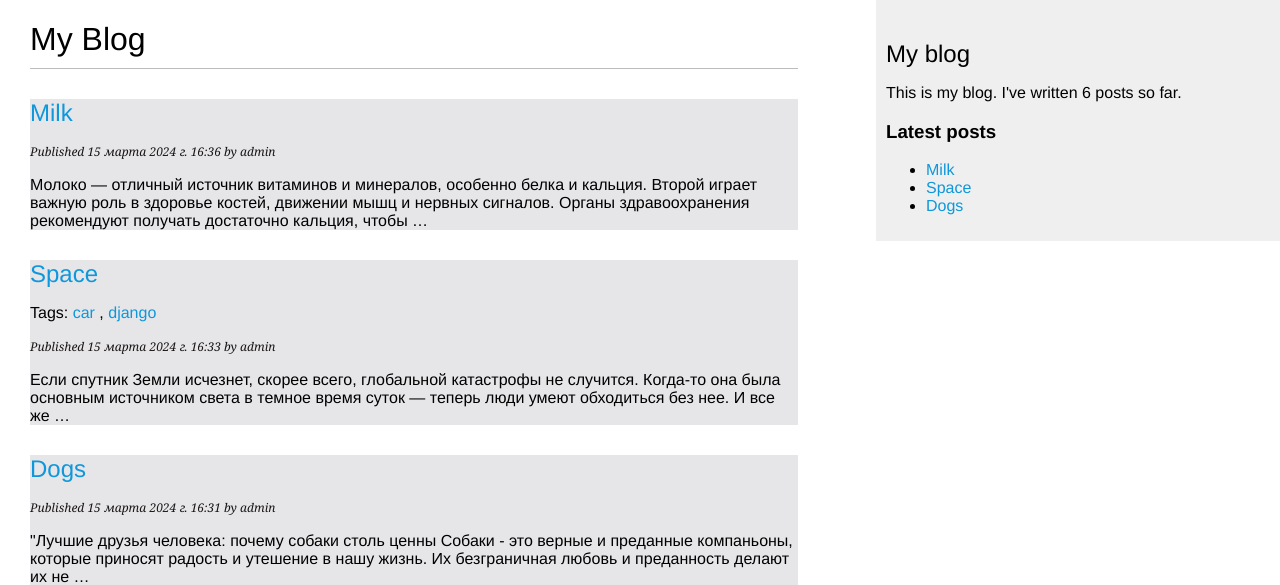
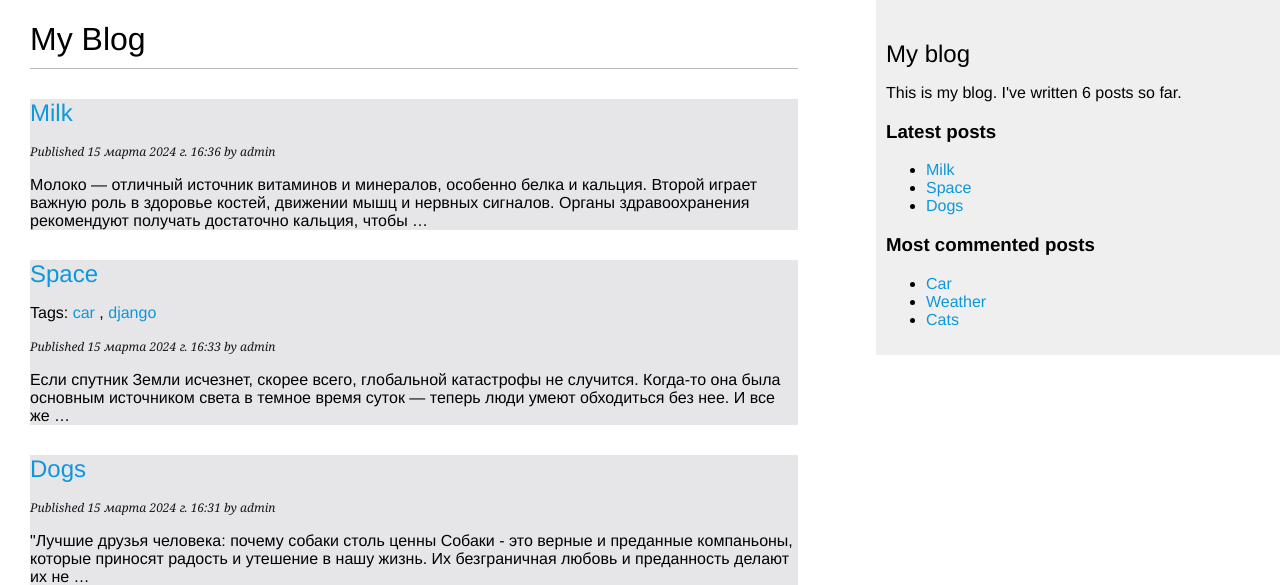
Before and after one commit to FominSM/project-blog, a Django app: page /blog/ in a window 1280 px wide. Shown: the top 585 px of the page. Run offline with Django 5.2, Linux system fonts and the light colour scheme; data comes from the database, SQL or seed files in the repository.

Commit message:
Добавлен шаблонный тег, отображающий посты по количеству комментариев

```diff
--- a/workproject/blog/templates/blog/base.html
+++ b/workproject/blog/templates/blog/base.html
@@ -14,8 +14,19 @@
     <div id="sidebar">
         <h2>My blog</h2>
         <p>This is my blog. I've written {% total_posts %} posts so far.</p>
+
         <h3>Latest posts</h3>
         {% show_latest_posts 3 %}
+
+        <h3>Most commented posts</h3>
+        {% get_most_commented_posts as most_commented_posts %}
+        <ul>
+            {% for post in most_commented_posts %}
+                <li>
+                    <a href="{{ post.get_absolute_url }}">{{ post.title }}</a>
+                </li>
+            {% endfor %}
+        </ul>
     </div>
 </body>
 </html>
--- a/workproject/blog/templatetags/blog_tags.py
+++ b/workproject/blog/templatetags/blog_tags.py
@@ -1,5 +1,7 @@
 from django import template
 from ..models import Post
+from django.db.models import Count
+
 
 register = template.Library()
 
@@ -11,3 +13,7 @@ def total_posts():
 def show_latest_posts(count=5):
     latest_posts = Post.published.order_by('-publish')[:count]
     return {'latest_posts': latest_posts}
+
+@register.simple_tag
+def get_most_commented_posts(count=3):
+    return Post.published.annotate(total_comments=Count('comments')).order_by('-total_comments')[:count]
```
